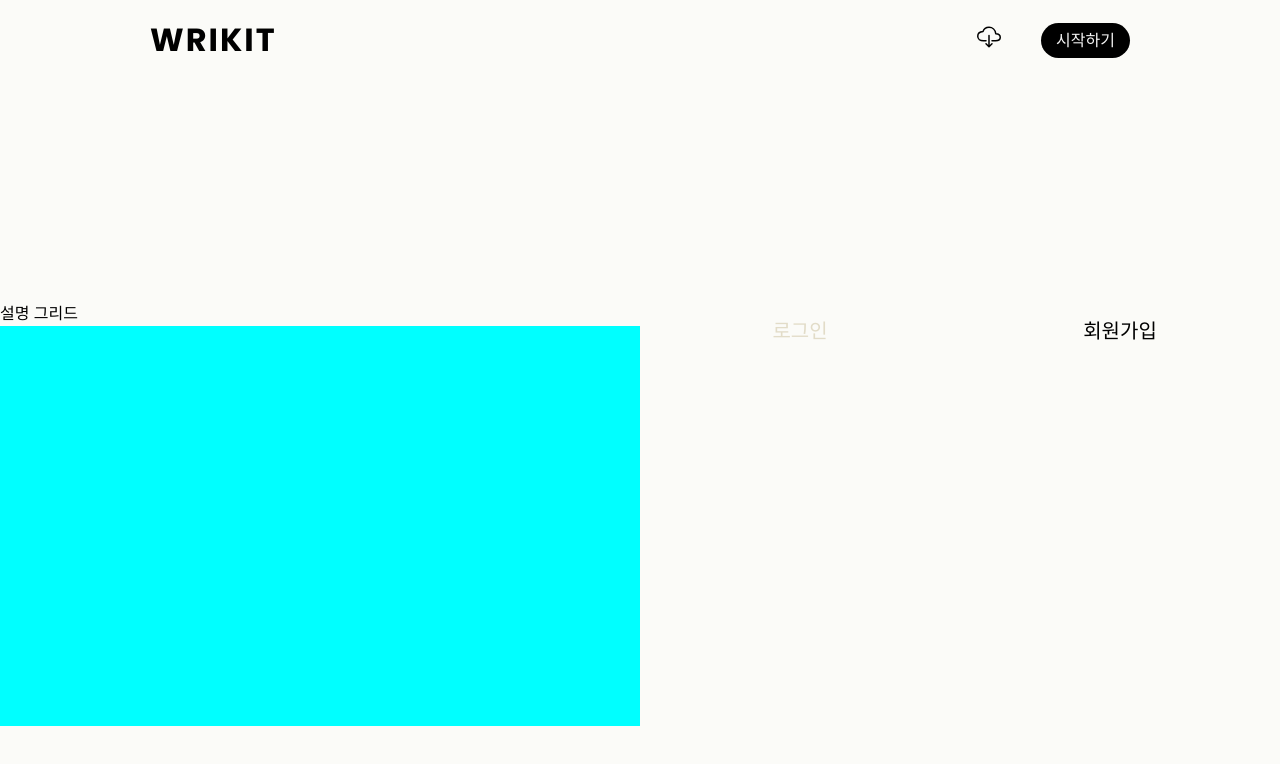
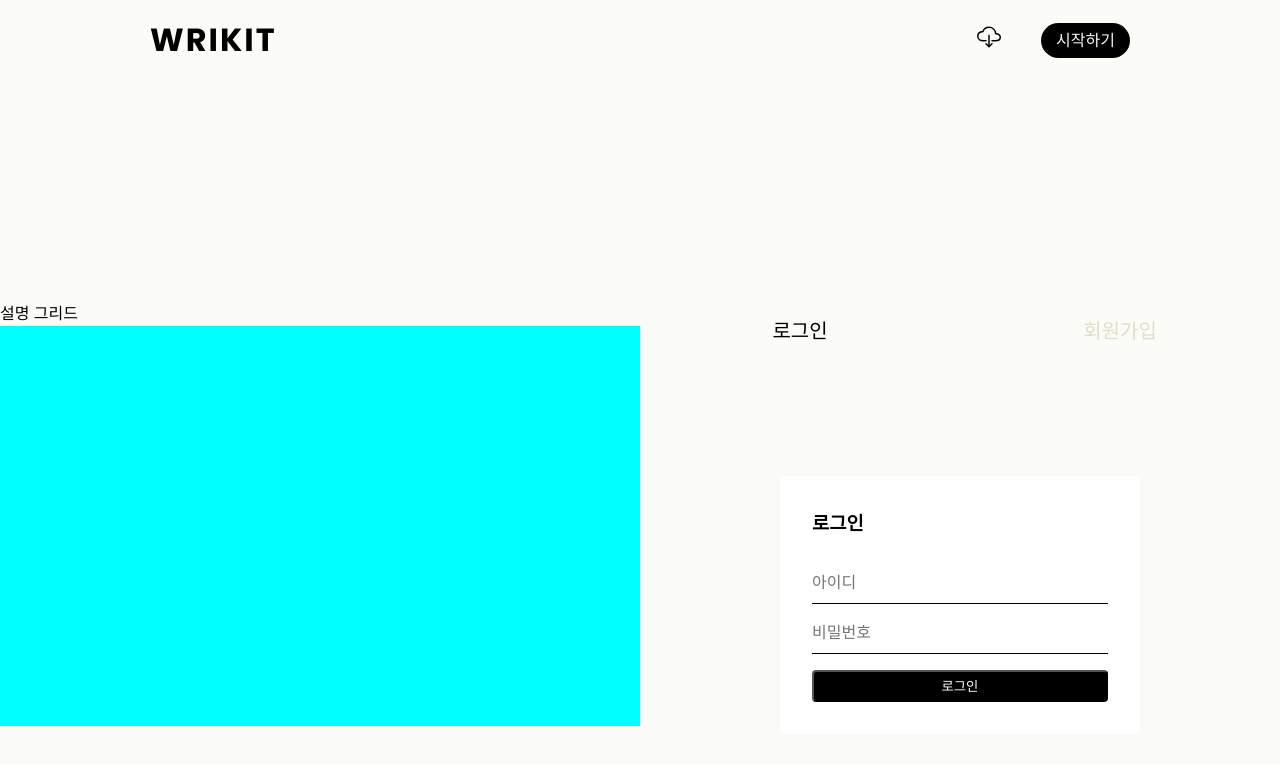
Before and after one commit to wrikit/wrikitFront, a React (Create React App) app: page /lgpage in a window 1280 px wide. Shown: the top 764 px of the page. Built offline with nearby package versions, Linux system fonts and the light colour scheme; the HTML template or start-up script is replaced by a standard one.

Commit message:
fix : 기본 렌더링 ' 빈화면 -> 로그인 컴포넌트' 설정

```diff
--- a/src/pages/LoginPage.js
+++ b/src/pages/LoginPage.js
@@ -4,7 +4,7 @@ import "../styles/lgpage.scss";
 import { useState } from "react";
 const LoginPage = () => {
   //클릭한 버튼의 name 값을 state에 저장
-  const [content, setContent] = useState();
+  const [content, setContent] = useState("login");
   const handleClickButton = (e) => {
     const { name } = e.target;
     setContent(name);
@@ -25,12 +25,12 @@ const LoginPage = () => {
       <section className="loginPage__section__login">
         <div>
           <ul className="tabGroup">
-            <li className="tab">
+            <li className="tab active">
               <a onClick={handleClickButton} name="login">
                 로그인
               </a>
             </li>
-            <li className="tab active">
+            <li className="tab">
               <a onClick={handleClickButton} name="register">
                 회원가입
               </a>
```
